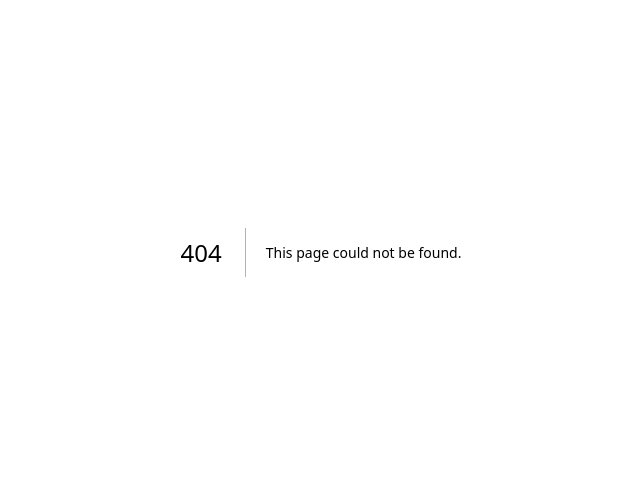
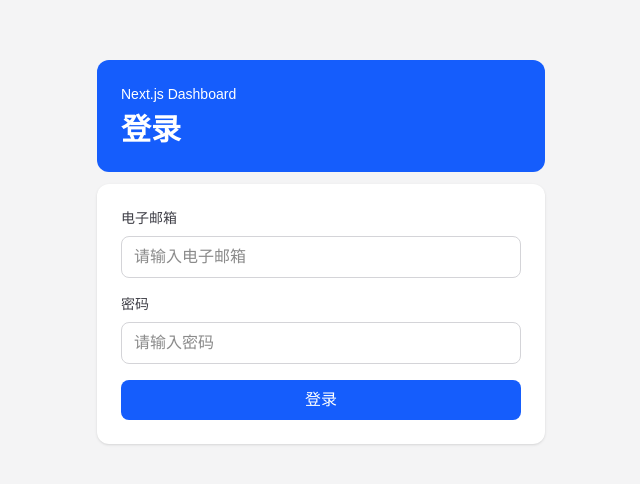
Before and after one commit to LL111LL/nextjs-dashboard-learning, a Next.js app: page /login in a window 1280 px wide. Before the commit this address had no page. Shown: the part 148-632 px from the top of the page, without its empty margins (319-959 px from the left). Built offline with nearby package versions, Linux system fonts and the light colour scheme.

Commit message:
Add authentication foundation

```diff
--- /dev/null
+++ b/app/login/login-form.tsx
@@ -0,0 +1,49 @@
+export default function LoginForm() {
+  return (
+    <form className="space-y-4 rounded-xl bg-white p-6 shadow-sm">
+      <div>
+        <label
+          htmlFor="email"
+          className="mb-2 block text-sm font-medium text-zinc-700"
+        >
+          电子邮箱
+        </label>
+
+        <input
+          id="email"
+          name="email"
+          type="email"
+          required
+          placeholder="请输入电子邮箱"
+          className="w-full rounded-lg border border-zinc-300 px-3 py-2 outline-none focus:border-blue-500"
+        />
+      </div>
+
+      <div>
+        <label
+          htmlFor="password"
+          className="mb-2 block text-sm font-medium text-zinc-700"
+        >
+          密码
+        </label>
+
+        <input
+          id="password"
+          name="password"
+          type="password"
+          required
+          minLength={6}
+          placeholder="请输入密码"
+          className="w-full rounded-lg border border-zinc-300 px-3 py-2 outline-none focus:border-blue-500"
+        />
+      </div>
+
+      <button
+        type="submit"
+        className="w-full rounded-lg bg-blue-600 px-4 py-2 font-medium text-white hover:bg-blue-500"
+      >
+        登录
+      </button>
+    </form>
+  );
+}
--- /dev/null
+++ b/app/login/page.tsx
@@ -0,0 +1,21 @@
+import { Suspense } from "react";
+import LoginForm from "./login-form";
+
+export default function LoginPage() {
+  return (
+    <main className="flex min-h-screen items-center justify-center bg-zinc-100 p-4">
+      <div className="w-full max-w-md">
+        <div className="mb-3 rounded-xl bg-blue-600 p-6 text-white">
+          <p className="text-sm font-medium">Next.js Dashboard</p>
+          <h1 className="mt-2 text-3xl font-semibold">
+            登录
+          </h1>
+        </div>
+
+        <Suspense fallback={<p>正在加载登录表单……</p>}>
+          <LoginForm />
+        </Suspense>
+      </div>
+    </main>
+  );
+}
--- /dev/null
+++ b/auth.config.ts
@@ -0,0 +1,27 @@
+import type { NextAuthConfig } from "next-auth";
+
+export const authConfig = {
+  pages: {
+    signIn: "/login",
+  },
+  callbacks: {
+    authorized({ auth, request: { nextUrl } }) {
+      const isLoggedIn = Boolean(auth?.user);
+      const isOnDashboard =
+        nextUrl.pathname.startsWith("/dashboard");
+
+      if (isOnDashboard) {
+        return isLoggedIn;
+      }
+
+      if (isLoggedIn && nextUrl.pathname === "/login") {
+        return Response.redirect(
+          new URL("/dashboard", nextUrl),
+        );
+      }
+
+      return true;
+    },
+  },
+  providers: [],
+} satisfies NextAuthConfig;
--- a/package.json
+++ b/package.json
@@ -13,6 +13,7 @@
     "bcryptjs": "^3.0.3",
     "clsx": "^2.1.1",
     "next": "16.4.3",
+    "next-auth": "^5.0.0-beta.32",
     "react": "19.3.0",
     "react-dom": "19.3.0",
     "use-debounce": "^10.1.1",
--- /dev/null
+++ b/proxy.ts
@@ -0,0 +1,10 @@
+import NextAuth from "next-auth";
+import { authConfig } from "./auth.config";
+
+export default NextAuth(authConfig).auth;
+
+export const config = {
+  matcher: [
+    "/((?!api|_next/static|_next/image|favicon.ico|.*\\.svg$|.*\\.png$).*)",
+  ],
+};
```
Also changed, not shown: 1 other file (tests, documents, lock files or other folders).
